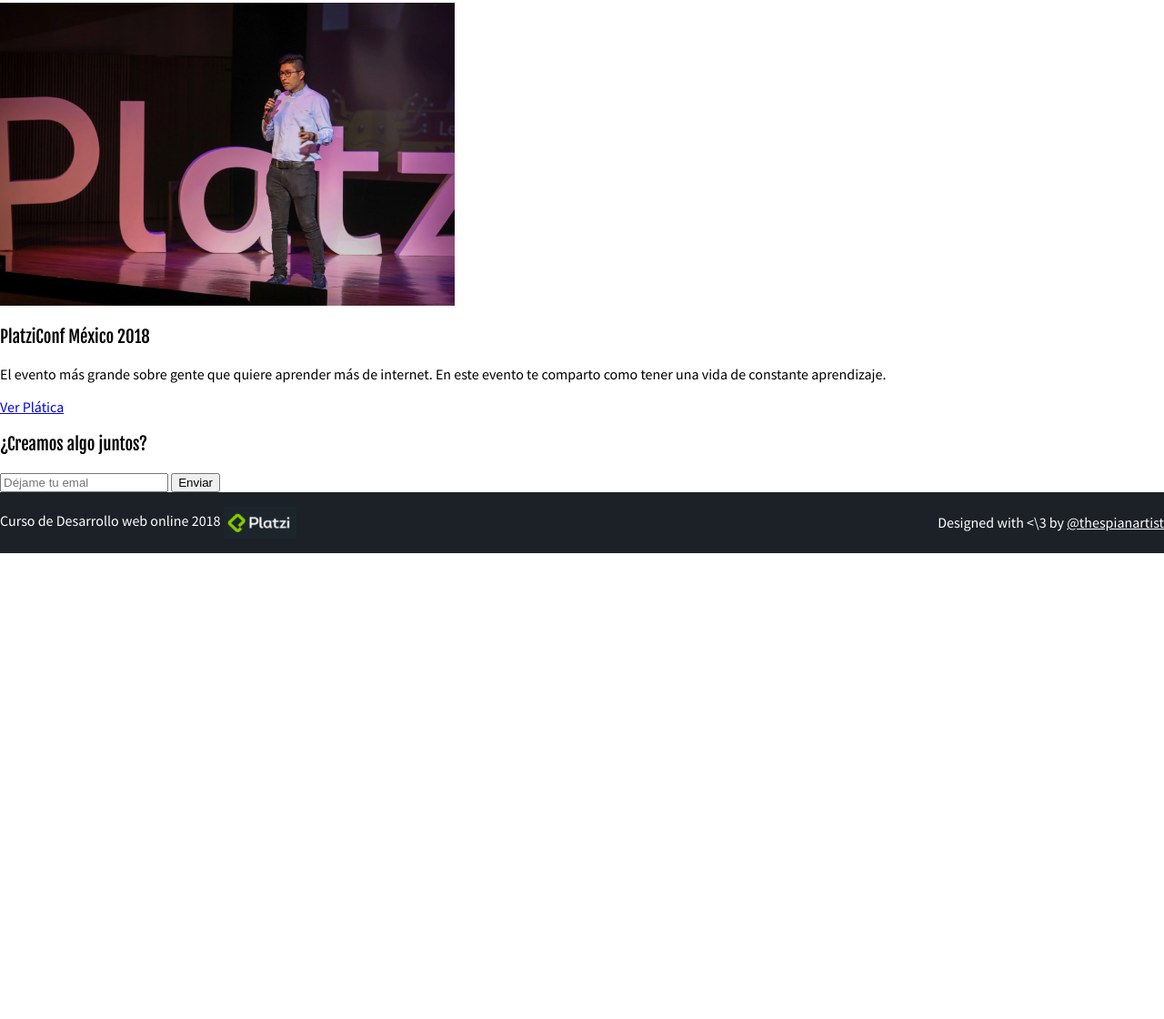
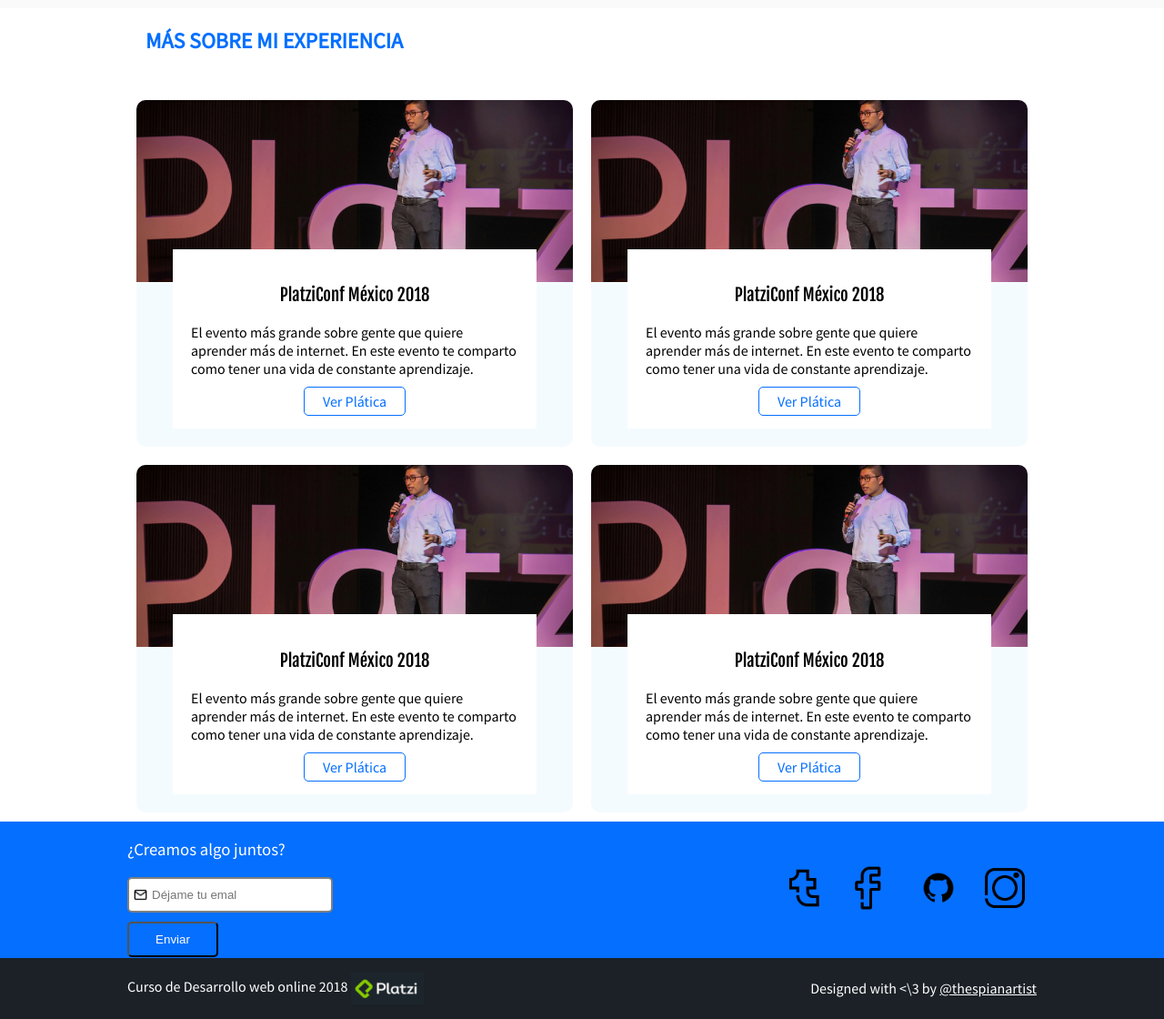
Before and after one commit to montesillo/Curso-de-Desarrollo-Web-Online, a plain HTML site: page index.html in a window 1280 px wide. Shown: the part 1386-2506 px from the top of the page at 91% size. Before the commit the page ends 1994 px from the top, so only its background shows below. Drawn offline with Linux system fonts and the light colour scheme.

Commit message:
Proyecto terminado

```diff
--- a/css/estilos.css
+++ b/css/estilos.css
@@ -19,18 +19,27 @@ h1{
 h1 strong{
 	color: #026fff;
 }
+h2{
+	color: #026fff;
+	text-transform: uppercase;
+	font-family: 'Source Sans Pro', sans-serif;
+	font-weight: bold;
+	font-size: 24px;
+	margin-bottom: 40px;
+}
 .hero{
 	height: 300px;
-	background-image: url('../img/hero.jpg');
 	background-color: #1b2127;
-	background-size: 500px 300px;
-	background-repeat: no-repeat;
-	background-position-x: right;
 	display: flex;
 	align-items: center;
+	justify-content: space-between;
+}
+.hero-image{
+	object-fit: cover;
 }
 .portfolio{
 	background: #fafafa;
+	padding: 20px;
 }
 .project{
 	/*border-top: 10px solid red;
@@ -42,11 +51,26 @@ h1 strong{
 	border-style: solid;*/
 	border: 1px solid gray;
 	border-radius: 10px;
-	margin: 10px;
 	margin-bottom: 15px;
 	padding: 20px;
 	background: white;
 	display: flex;
+	align-items: center;
+	justify-content: space-between;
+}
+.project-course, .project-date, .project-url{
+	margin: 10px 0;
+}
+.project-description{
+	font-size: 20px;
+}
+.project strong{
+	font-family: 'Fjalla One', sans-serif;
+}
+.project-title{
+	font-size: 30px;
+	margin-top: 0;
+	margin-bottom: 10px;
 }
 .project-details{
 	width: 500px;
@@ -63,7 +87,6 @@ h1 strong{
 	justify-content: space-between;
 	height: 70px;
 	align-items: center;
-
 }
 ol, ul{
 	margin: 0;
@@ -106,3 +129,101 @@ figure{
 .footer a{
 	color: white;
 }
+.event-list{
+	display: flex;
+	flex-wrap: wrap;
+}
+.event-list-title{
+	margin-left: 20px;
+}
+.event{
+	margin: 10px;
+	width: 480px;
+	flex-shrink: 0;
+	border-radius: 10px;
+	overflow: hidden;
+	background: #f4fbff;
+}
+.event img{
+	width: 480px;
+	height: 200px;
+	object-fit: cover;
+}
+.event-detail{
+	margin: 20px 40px;
+	margin-top: -40px;
+	background-color: white;
+	position: relative;
+	padding: 20px;
+	text-align: center;
+}
+.event-description{
+	text-align: left;
+}
+.event-url{
+	color: #056fff;
+	border: 1px solid;
+	padding: 5px 20px;
+	text-decoration: none;
+	border-radius: 5px;
+}
+.contact{
+	background-color: #056fff;
+	color: white;
+	height: 150px;
+	display: flex;
+	align-items: center;
+	justify-content: space-between;
+}
+.social-link{
+	display: inline-block;
+	width: 50px;
+	height: 50px;
+	margin: 0 10px;
+	background-size: 50px 50px;
+}
+.social-link.twitter{
+	background-image: url(../img/twitter.png);
+}
+.social-link.facebook{
+	background-image: url(../img/facebook.png);
+}
+.social-link.instagram{
+	background-image: url(../img/insta.png);
+}
+.social-link.github{
+	background-image: url(../img/github.png);
+}
+.form-email input{
+	border-color: gray;
+	border-style: solid;
+	border-radius: 5px;
+	padding: 10px 20px 10px 25px;
+	background-image: url(../img/mail.png);
+	background-size: 15px 15px;
+	background-repeat: no-repeat;
+	background-position-y: center;
+	background-position-x: 5px;
+}
+.form-email button{
+	display: block;
+	background: transparent;
+	color: white;
+	padding: 10px 0;
+	border-radius: 5px;
+	width: 100px;
+	margin-top: 10px;
+}
+
+.form-email h3{
+	font-family: 'Source Sans Pro', sans-serif;
+}
+.container{
+	width: 1000px;
+	margin: 0 auto;
+	display: inherit;
+	justify-content: inherit;
+	align-items: inherit;
+	height: inherit;
+	flex-wrap: inherit;
+}
--- a/index.html
+++ b/index.html
@@ -9,6 +9,7 @@
 </head>
 <body>
 	<header class="header">
+		<div class="container">
 			<figure class="logo">
 				<img src="img/logo.webp" height="50" alt="Logo de http://leonidasesteban.com">
 			</figure>
@@ -25,14 +26,18 @@
 					</li>
 				</ol>
 			</nav>
+		</div>
 	</header>
 	<section class="hero">
+		<div class="container">
 			<h1>
 				Hola! Soy <strong>Leonidas Esteban</strong> <br> desarrollador <strong>JavaScript</strong> con <br> pasión por la <strong>enseñansa</strong>
 			</h1>
-		<!--<img src="img/hero.jpg" width="500" height="300" alt="imagen principal del sitio">-->
+			<img class="hero-image" src="img/hero.jpg" width="500" height="300" alt="imagen principal del sitio">
+		</div>
 	</section>
 	<section id="portafolio" class="portfolio">
+		<div class="container">
 			<h2>Portafolio (Proyectos Destacados)</h2>
 			<article class="project">
 				<div class="project-details">
@@ -62,34 +67,80 @@
 				<figure class="project-imageContainer">
 					<img class="project-image" src="img/platzi-video-react-native.webp" alt="Proyecto del curso React Native" width="500">
 				</figure>
-
 			</article>
+		</div>
 	</section>
-	<section id="eventos">
-		<h2>Más sobre mi experiencia</h2>
+	<div class="container">
+		<h2 class="event-list-title">Más sobre mi experiencia</h2>
+	</div>
+	<section id="eventos" class="event-list">
+		<div class="container">
 			<article class="event">
 				<figure class="event-imageContainer">
 					<img class="event-image" src="img/platzi-conf.webp" width="500">
 				</figure>
+				<div class="event-detail">
 					<h3 class="event-title">PlatziConf México 2018</h3>
 					<p class="event-description">El evento más grande sobre gente que quiere aprender más de internet. En este evento te comparto como tener una vida de constante aprendizaje.</p>
 					<a class="event-url" href="https://www.youtube.com/watch?v=BIS7cWGgJg0&list=PLa28R7QEiMbm8jQh-wugF0u7xbb2TtWuj&index=12" target="_blank">Ver Plática</a>
+				</div>
 			</article>
+			<article class="event">
+				<figure class="event-imageContainer">
+					<img class="event-image" src="img/platzi-conf.webp" width="500">
+				</figure>
+				<div class="event-detail">
+					<h3 class="event-title">PlatziConf México 2018</h3>
+					<p class="event-description">El evento más grande sobre gente que quiere aprender más de internet. En este evento te comparto como tener una vida de constante aprendizaje.</p>
+					<a class="event-url" href="https://www.youtube.com/watch?v=BIS7cWGgJg0&list=PLa28R7QEiMbm8jQh-wugF0u7xbb2TtWuj&index=12" target="_blank">Ver Plática</a>
+				</div>
+			</article>
+			<article class="event">
+				<figure class="event-imageContainer">
+					<img class="event-image" src="img/platzi-conf.webp" width="500">
+				</figure>
+				<div class="event-detail">
+					<h3 class="event-title">PlatziConf México 2018</h3>
+					<p class="event-description">El evento más grande sobre gente que quiere aprender más de internet. En este evento te comparto como tener una vida de constante aprendizaje.</p>
+					<a class="event-url" href="https://www.youtube.com/watch?v=BIS7cWGgJg0&list=PLa28R7QEiMbm8jQh-wugF0u7xbb2TtWuj&index=12" target="_blank">Ver Plática</a>
+				</div>
+			</article>
+			<article class="event">
+				<figure class="event-imageContainer">
+					<img class="event-image" src="img/platzi-conf.webp" width="500">
+				</figure>
+				<div class="event-detail">
+					<h3 class="event-title">PlatziConf México 2018</h3>
+					<p class="event-description">El evento más grande sobre gente que quiere aprender más de internet. En este evento te comparto como tener una vida de constante aprendizaje.</p>
+					<a class="event-url" href="https://www.youtube.com/watch?v=BIS7cWGgJg0&list=PLa28R7QEiMbm8jQh-wugF0u7xbb2TtWuj&index=12" target="_blank">Ver Plática</a>
+				</div>
+			</article>
+		</div>
 	</section>
 	<section id="contacto" class="contact">
+		<div class="container">
 			<form action="/suscripcion/" class="form-email">
 				<h3>¿Creamos algo juntos?</h3>
 				<input type="text" name="" placeholder="Déjame tu emal">
-			<input type="submit" value="Enviar" name="">
+				<button>Enviar</button>
 			</form>
+			<div class="social">
+				<a href="https://twitter.com/leonidasesteban" class="social-link twitter"></a>
+				<a href="https://facebook.com/leonidas.esteban" class="social-link facebook"></a>
+				<a href="https://github.com/leonidasesteban" class="social-link github"></a>
+				<a href="https://instagram.com/leonidasesteban" class="social-link instagram"></a>
+			</div>
+		</div>
 	</section>
 	<footer class="footer">
+		<div class="container">
 			<div>
 				<p>Curso de Desarrollo web online 2018 <img src="img/platzi.png" width="80px" alt="platzi"></p>
 			</div>
 			<div>
 				Designed with <\3 by  <a href="">@thespianartist</a>
 			</div>
+		</div>
 	</footer>
 </body>
 </html>
```
Also changed, not shown: Notas/Notas del curso.txt, img/Github.png (added), img/facebook.png (added), img/insta.png (added), img/mail.png (added), img/twitter.png (added). Lines whose indentation alone changed are shown as unchanged.
